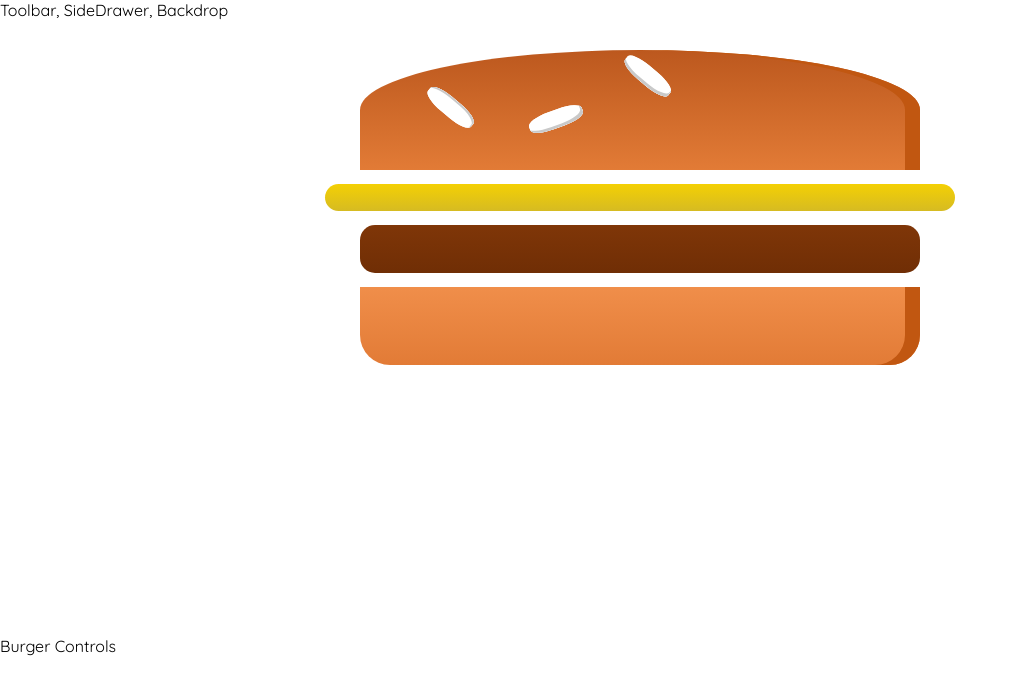
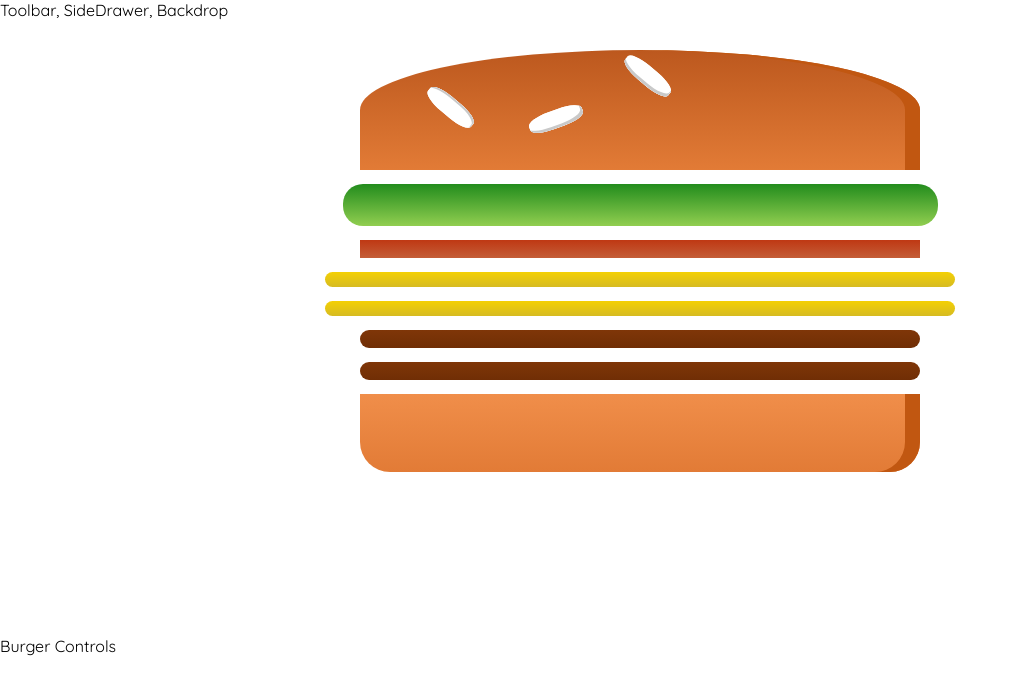
Before and after one commit to bbmattieu9/burger-app, a React app in the folder burger-chef/: page / in a window 1280 px wide. Shown: the top 694 px of the page, without its empty margins (0-1017 px from the left). Built offline with nearby package versions, Linux system fonts and the light colour scheme.

Commit message:
outputting burger ingredients dynamically

```diff
--- a/burger-chef/src/components/Burger/Burger.js
+++ b/burger-chef/src/components/Burger/Burger.js
@@ -1,14 +1,21 @@
 import React from 'react';
 import classes from './Burger.css';
-import BurgerIngredient from './BurgerIngredients/BurgerIngredient';
+import BurgerIngredient from './BurgerIngredient/BurgerIngredient';
 
 
 const burger = ( props ) => {
+
+    const transformedIngredients = Object.keys(props.ingredients)
+            .map(igKey => {
+                return [...Array(props.ingredients[igKey])].map((_, i) => {
+                   return <BurgerIngredient key={igKey + i} type={igKey} />;
+                });
+            });
+
     return (
         <div className={classes.Burger}>
             <BurgerIngredient type="bread-top" />
-            <BurgerIngredient type="cheese" />
-            <BurgerIngredient type="meat" />
+                { transformedIngredients }
             <BurgerIngredient type="bread-bottom" />
         </div>
     );
--- a/burger-chef/src/components/Burger/BurgerIngredients/BurgerIngredient.css
+++ b/burger-chef/src/components/Burger/BurgerIngredient/BurgerIngredient.css
@@ -83,7 +83,7 @@
 
 .Meat {
     width: 80%;
-    height: 8%;
+    height: 3%;
     background: linear-gradient(#7f3608, #702e05);
     margin: 2% auto;
     border-radius: 15px;
@@ -91,7 +91,7 @@
 
 .Cheese {
     width: 90%;
-    height: 4.5%;
+    height: 2.5%;
     margin: 2% auto;
     background: linear-gradient(#f4d004, #d6bb22);
     border-radius: 20px;
--- a/burger-chef/src/containers/BurgerBuilder/BurgerBuilder.js
+++ b/burger-chef/src/containers/BurgerBuilder/BurgerBuilder.js
@@ -4,10 +4,21 @@
 
 
  class BurgerBuilder extends Component {
+
+        state = {
+            ingredients: {
+                salad: 1,
+                bacon: 1,
+                cheese: 2,
+                meat: 2
+            }
+        }
+
+
     render() {
         return (
             <Aux>
-                <Burger />
+                <Burger ingredients = {this.state.ingredients }/>
                 <div>Burger Controls </div>
             </Aux>
         )
```
Also changed, not shown: burger-chef/src/components/Burger/BurgerIngredient/BurgerIngredient.js (renamed from burger-chef/src/components/Burger/BurgerIngredients/BurgerIngredient.js).
